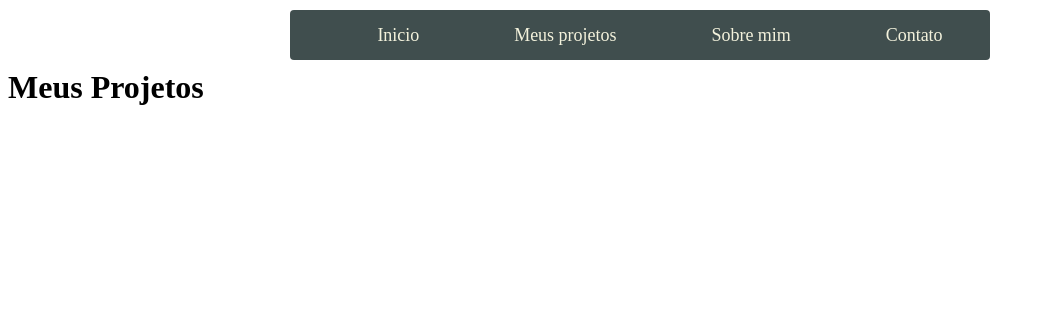
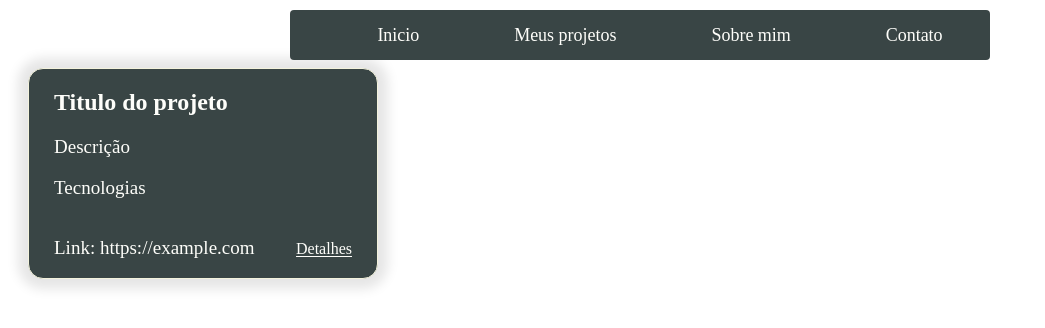
Before and after one commit to Felipe-gth/portfolio, an Angular app: page /projects in a window 1280 px wide. Shown: the top 328 px of the page, without its empty margins (0-1045 px from the left). Built offline with nearby package versions, Linux system fonts and the light colour scheme.

Commit message:
Create project template

```diff
--- a/src/app/Home/home.module.ts
+++ b/src/app/Home/home.module.ts
@@ -6,7 +6,9 @@ import { HomeComponent } from './home.component';
 
 import { NavbarModule } from '../navbar/navbar.module';
 
-const routes: Routes = [];
+const routes: Routes = [
+    {path: '', component: HomeComponent},
+];
 
 @NgModule({
     declarations: [HomeComponent],
--- a/src/app/navbar/navbar.component.css
+++ b/src/app/navbar/navbar.component.css
@@ -1,5 +1,5 @@
 .navbar{
-    background-color: #404e4e;
+    background-color:  #394545;
     height: 50px;
     width: 100%;
     max-width: 700px;
@@ -22,7 +22,7 @@
 
 li{
     list-style: none;
-    color: #f3f2dc;
+    color: #fefefa;
     font-size: 18px;
     font-family: Times New Roman, Times, serif
 }
@@ -41,7 +41,7 @@ a::after {
     width: 0;
     height: 2px;
 
-    background: #f3f2dc;
+    background: #fefefa;
 
     transition: 0.2s ease;
     transform: translateX(-50%);
--- a/src/app/navbar/navbar.component.html
+++ b/src/app/navbar/navbar.component.html
@@ -1,7 +1,7 @@
 <nav class="navbar">
     <ul class="list">
         <a routerLink=""><li>Inicio</li></a>
-        <a routerLink="/projects"><li>Meus projetos</li></a>
+        <a routerLink="projects"><li>Meus projetos</li></a>
         <a routerLink=""><li>Sobre mim</li></a>
         <a routerLink=""><li>Contato</li></a>
     </ul>
--- a/src/app/projects/project/project.component.css
+++ b/src/app/projects/project/project.component.css
@@ -0,0 +1,44 @@
+.project {
+    background-color: #394545;
+    border-radius: 15px;
+    border: 1px solid #f3f2dc;
+    width: 350px;
+    height: border-box;
+    color: #fefefa;
+    display: flex;
+    flex-direction: column;
+    justify-content: space-between;
+    padding: 0px 25px 0px 25px;
+    box-shadow: 0px 0px 12px 10px #0000001a;
+    box-sizing: border-box;
+
+    margin: 20px
+}
+
+p {
+    font-size: 19px;
+}
+
+a {
+    color: #fefefa;
+    text-decoration: none;
+}
+
+a:hover {
+    text-decoration: underline 1px solid #fefefa;
+    text-underline-offset: 2px;
+    color: #fefefa;
+}
+
+#a-Details {
+    text-decoration: underline 1px solid #fefefa;
+    text-underline-offset: 2px;
+}
+
+.project-links {
+    display: flex;
+    flex-direction: row;
+    justify-content: space-between;
+    gap: 16px;
+    align-items: baseline;
+}
--- a/src/app/projects/project/project.component.html
+++ b/src/app/projects/project/project.component.html
@@ -1 +1,12 @@
-<h1>Meu Projeto</h1>
+<div class="project">
+    <section class="project-info">
+        <h1>Titulo do projeto</h1>
+        <p>Descrição</p>
+        <p>Tecnologias</p>
+    </section>
+
+    <section class="project-links">
+        <p>Link: <a href="" target="_blank">https://example.com</a></p>
+        <a id="a-Details" routerLink="">Detalhes</a>
+    </section>
+</div>
--- a/src/app/projects/project/project.component.ts
+++ b/src/app/projects/project/project.component.ts
@@ -6,6 +6,7 @@ import { Component, OnInit } from '@angular/core';
     styleUrls: ['./project.component.css'],
 })
 export class ProjectComponent implements OnInit {
+
     constructor() {}
 
     ngOnInit(): void {}
--- a/src/app/projects/projects.component.ts
+++ b/src/app/projects/projects.component.ts
@@ -2,6 +2,6 @@ import { Component } from '@angular/core';
 
 @Component({
     selector: 'app-projects',
-    template: `<h1>Meus Projetos</h1>`,
+    template: `<app-project></app-project>`,
 })
 export class ProjectsComponent {}
```
